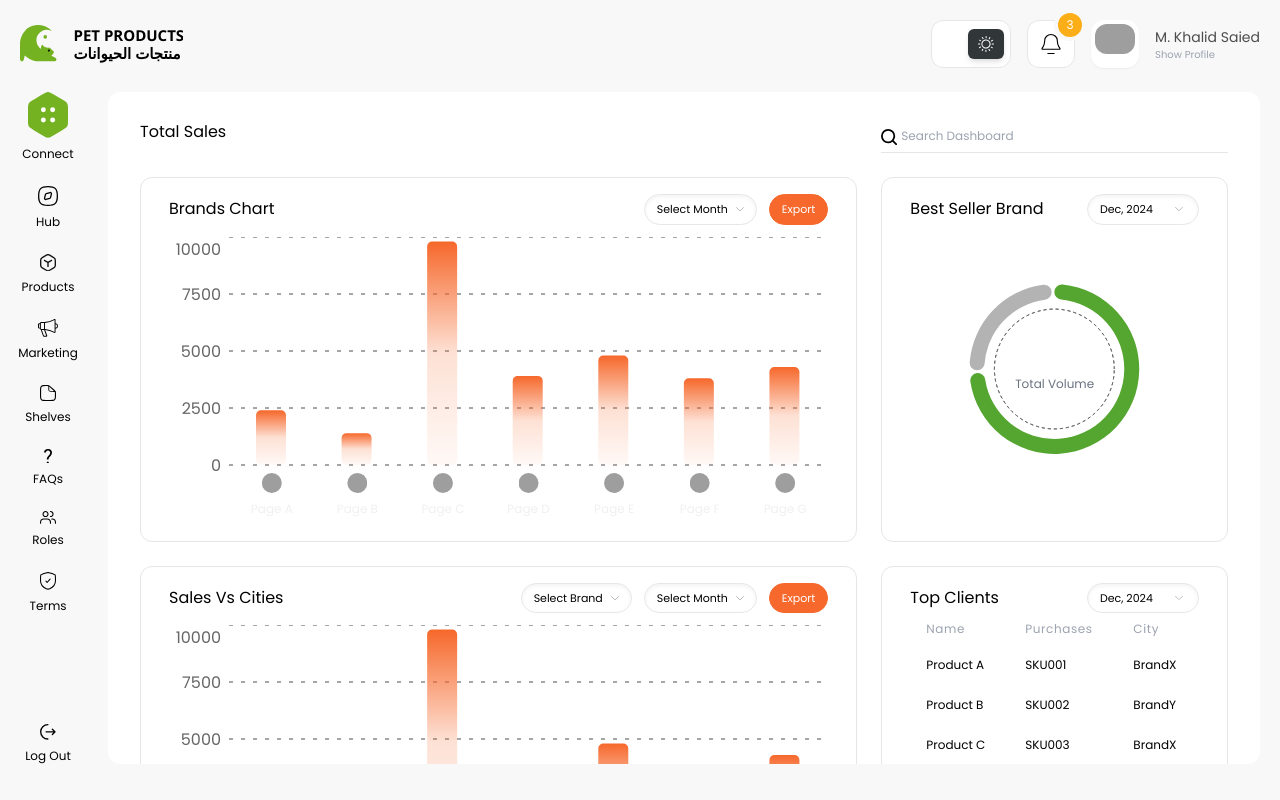
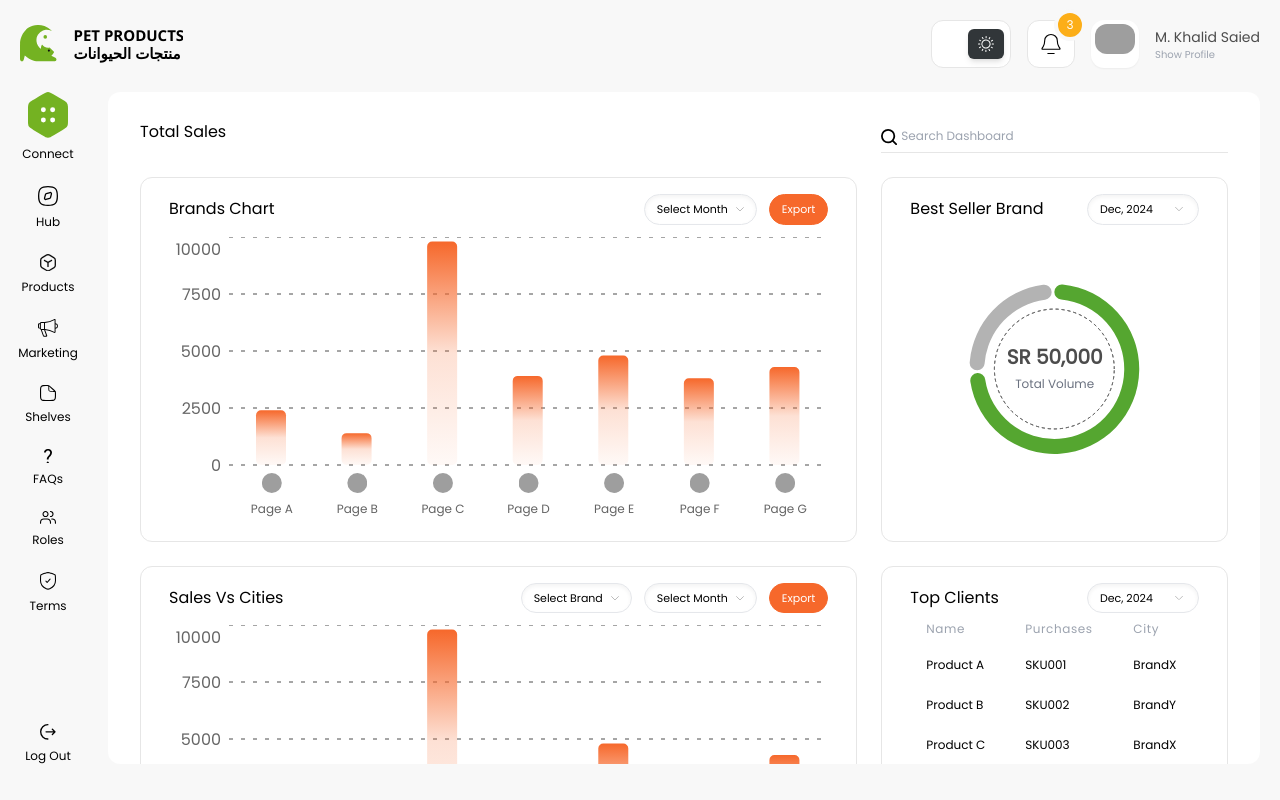
Before and after one commit to encoderit-rafi/pet_products, a React (Vite) app: page / in a window 1280 px wide. Both pictures are taken after a click on the button 971 px from the left and 44 px from the top of the page. Built offline with nearby package versions, Linux system fonts and the light colour scheme; grey boxes are pictures that could not be loaded; what tailwindcss-animated would draw is missing.

Commit message:
12-16-2024 light mood color

```diff
--- a/src/components/BaseBarChart.jsx
+++ b/src/components/BaseBarChart.jsx
@@ -77,7 +77,7 @@
                                 x={0}
                                 y={iconSize + 20} // Position text below the image
                                 textAnchor="middle"
-                                fill="#f0f0f0"
+                                fill="#636363"
                                 fontSize={12}
                         >
                                 {payload.value}
--- a/src/components/BasePieChart.jsx
+++ b/src/components/BasePieChart.jsx
@@ -14,6 +14,7 @@
   <ResponsiveContainer width="100%" height="100%">
    <PieChart width={400} height={400}>
 
+    {/* Dashed Circle */}
     <Pie
      data={DashedData}
      dataKey="value"
--- a/src/features/home/Home.jsx
+++ b/src/features/home/Home.jsx
@@ -290,7 +290,7 @@
             <div className="h-72 relative">
 
               <BasePieChart />
-              <div className="absolute top-1/2 left-1/2 -translate-x-1/2  -translate-y-1/2 text-center text-white" >
+              <div className="absolute top-1/2 left-1/2 -translate-x-1/2  -translate-y-1/2 text-center text-custom_text_four" >
                 <h5 className="text-xl font-semibold">SR 50,000
                 </h5>
                 <span className="text-xs text-gray-500"> Total Volume</span>
```
